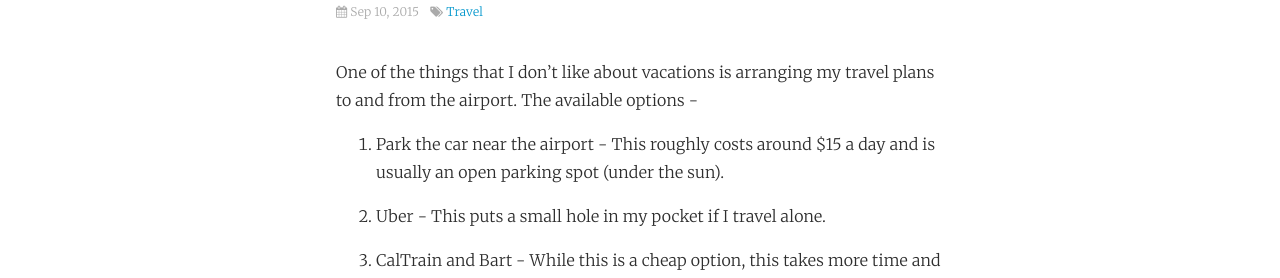
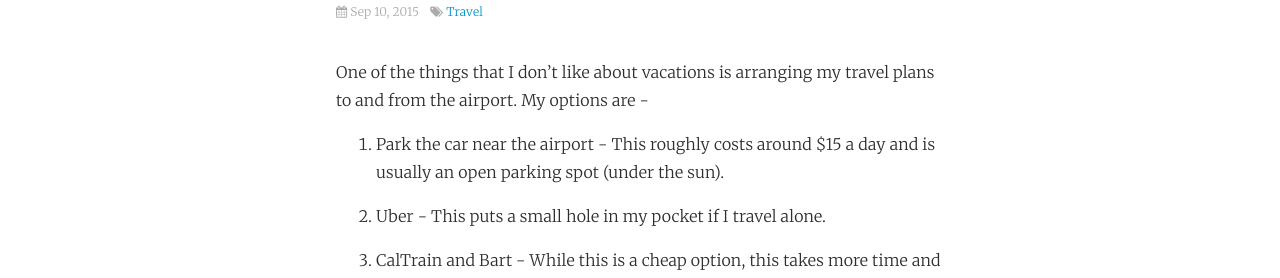
Before and after one commit to kaushik88/kaushik88.github.io, a Jekyll site: the page built from _posts/2015-09-10-flight-car.md, in a window 1280 px wide. Shown: the part 177-455 px from the top of the page. Built offline with Jekyll 4.4.1, drawn with Linux system fonts in a browser that asks for light colours; comment, search, counter and statistics services are not loaded.

Commit message:
Flight car

```diff
--- a/_posts/2015-09-10-flight-car.md
+++ b/_posts/2015-09-10-flight-car.md
@@ -8,7 +8,7 @@ categories:
 thumbnail_path: blog/linkedin/flightcar-logo.png
 ---
 
-One of the things that I don't like about vacations is arranging my travel plans to and from the airport. The available options -
+One of the things that I don't like about vacations is arranging my travel plans to and from the airport. My options are -
 
 1. Park the car near the airport - This roughly costs around $15 a day and is usually an open parking spot (under the sun).
 
```
